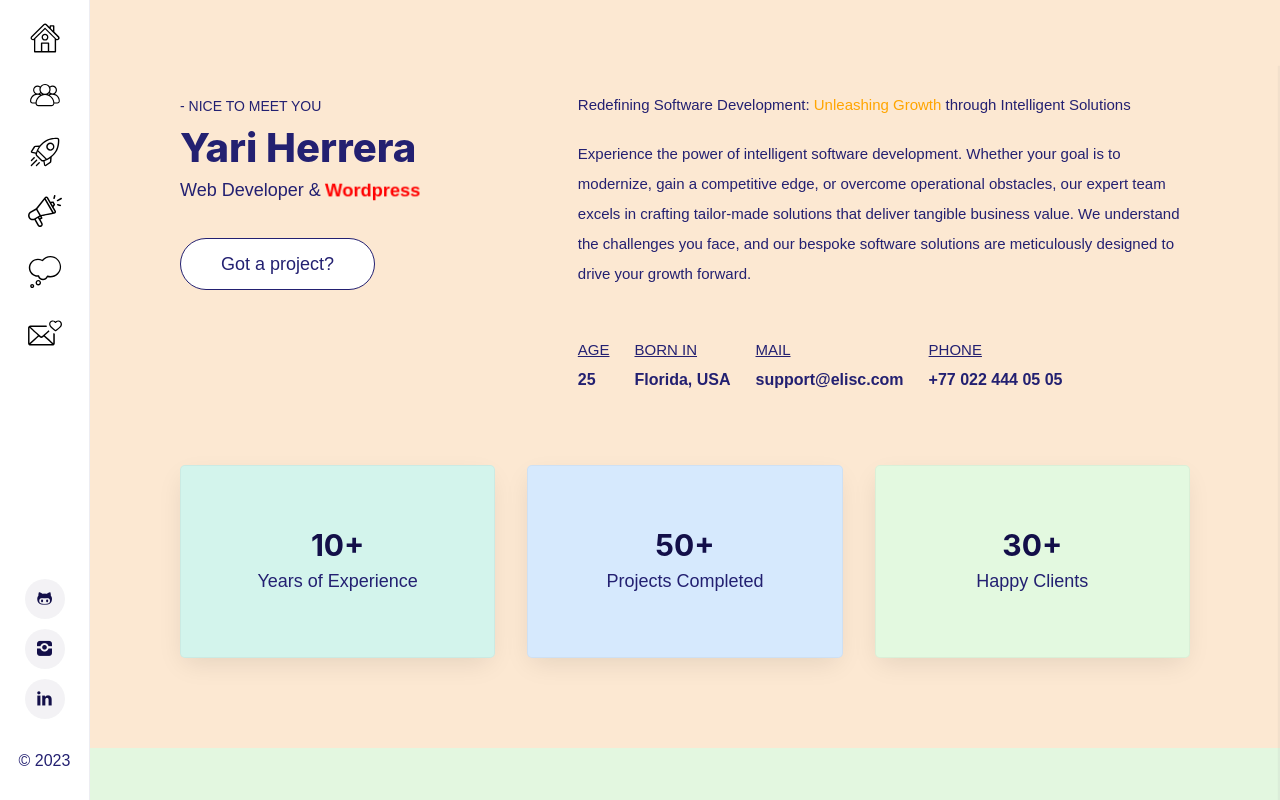
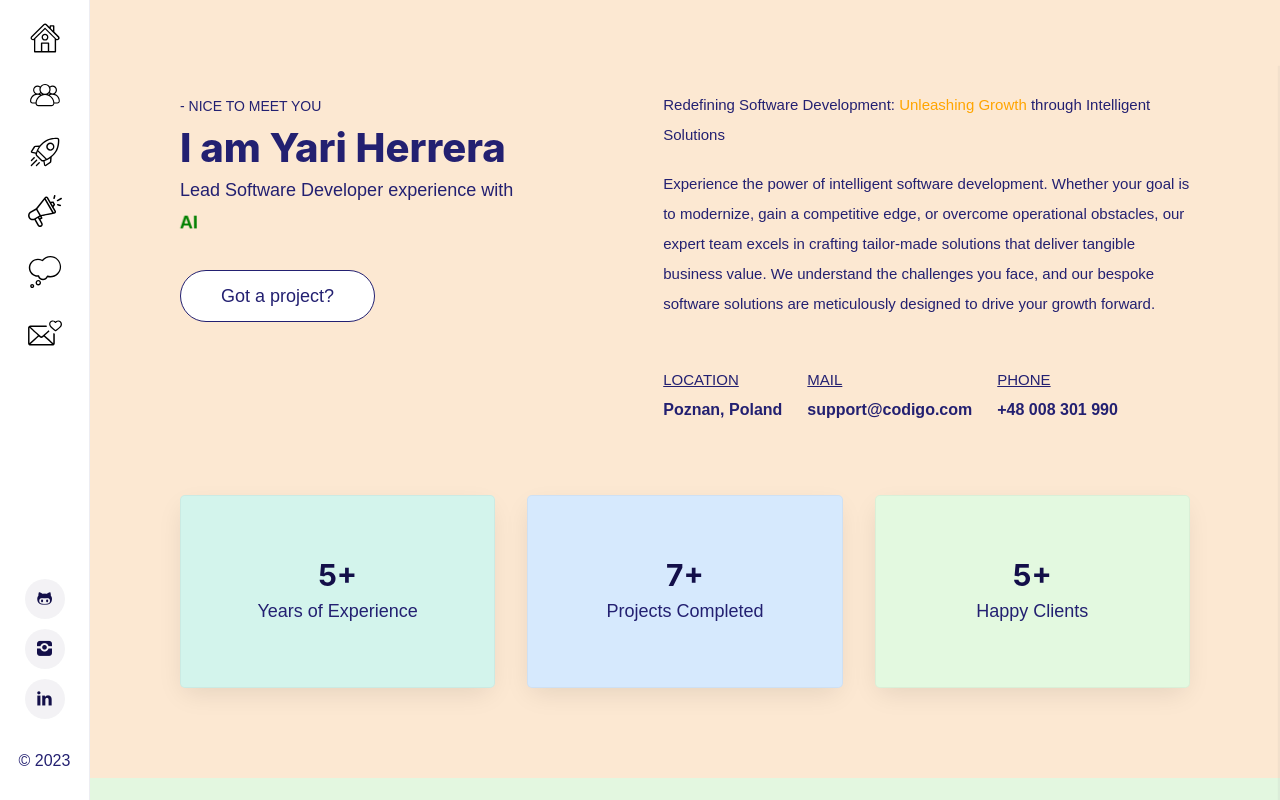
Before and after one commit to Yariandres/nuxt-personal-blog, a Nuxt app: page /about in a window 1280 px wide. Built offline with nearby package versions, Linux system fonts and the light colour scheme; a web font is replaced by a local one.

Commit message:
adding about data obj

```diff
--- a/components/About/Biography.vue
+++ b/components/About/Biography.vue
@@ -1,9 +1,9 @@
 <template>
   <div :class="$style['text-group']">
     <p :class="$style['greetings']">- Nice to meet you</p>
-    <h3 :class="$style['heading']">Yari Herrera</h3>
+    <h3 :class="$style['heading']">I am Yari Herrera</h3>
     <span class="cd-headline rotate-1">
-      <span class="blc">Web Developer &amp; </span>
+      <span class="blc">Lead Software Developer experience with <br /> </span>
       <span class="cd-words-wrapper">
         <b
           :class="[isActive[0] ? 'is-visible' : 'is-hidden']"
@@ -20,6 +20,11 @@
           style="color: red"
           >Wordpress</b
         >
+        <b
+          :class="[isActive[3] ? 'is-visible' : 'is-hidden']"
+          style="color: green"
+          >AI</b
+        >
       </span>
     </span>
   </div>
@@ -31,13 +36,13 @@
 
 <script setup lang="ts">
 import { ref, watchEffect } from "vue";
-const isActive = ref([true, false, false]);
+const isActive = ref([true, false, false, false]);
 
 watchEffect((onInvalidate) => {
   const interval = setInterval(() => {
-    const [first, second, third] = isActive.value;
+    const [first, second, third, forth] = isActive.value;
 
-    isActive.value = [second, third, first];
+    isActive.value = [forth, second, third, first];
   }, 2500);
 
   onInvalidate(() => {
--- a/components/About/Cards.vue
+++ b/components/About/Cards.vue
@@ -1,15 +1,15 @@
 <template>
   <ul :class="$style['cards']">
     <li :class="$style['card']">
-      <h3>10+</h3>
+      <h3>5+</h3>
       <span>Years of Experience</span>
     </li>
     <li :class="$style['card']">
-      <h3>50+</h3>
+      <h3>7+</h3>
       <span>Projects Completed</span>
     </li>
     <li :class="$style['card']">
-      <h3>30+</h3>
+      <h3>5+</h3>
       <span>Happy Clients</span>
     </li>
   </ul>
--- a/components/About/ExperienceCard.vue
+++ b/components/About/ExperienceCard.vue
@@ -3,8 +3,8 @@
     <div :class="$style['card']">
       <button :class="$style['card__btn']" @click="openModal">
         <div :class="$style['card__header']">
-          <p :class="$style['text-orange']">-2018 - Present</p>
-          <p>-Envato Market</p>
+          <p :class="$style['text-orange']">-{{ about.date }}</p>
+          <p>-{{ about.company }}</p>
         </div>
 
         <div :class="$style['flex-gap-16']">
@@ -33,8 +33,8 @@
         alt=""
       />
 
-      <p :class="$style['modal__time']">-2018 - Present</p>
-      <p :class="$style['modal__company']">-Envato Market</p>
+      <p :class="$style['modal__time']">-{{ about.date }}</p>
+      <p :class="$style['modal__company']">-{{ about.company }}</p>
 
       <div :class="$style['modal__description']">
         <p>
@@ -63,6 +63,11 @@
 </template>
 <script setup lang="ts">
 import { ref } from "vue";
+import About from "~/types/about/index";
+
+defineProps<{
+  about: About;
+}>();
 
 const modal = ref<HTMLDialogElement | null>(null);
 const isNotOpen = ref<boolean>(true);
--- a/components/About/InfoList.vue
+++ b/components/About/InfoList.vue
@@ -1,28 +1,23 @@
 <template>
   <ul :class="$style['list']">
     <li :class="$style['list__items']">
-      <span :class="$style['list__items--label']">Age</span>
-      <span :class="$style['list__items--data']">25</span>
-    </li>
-
-    <li :class="$style['list__items']">
-      <span :class="$style['list__items--label']">Born In</span>
+      <span :class="$style['list__items--label']">Location</span>
       <span :class="$style['list__items--data']"
-        ><a href="#">Florida, USA</a></span
+        ><a href="#">Poznan, Poland</a></span
       >
     </li>
 
     <li :class="$style['list__items']">
       <span :class="$style['list__items--label']">Mail</span>
       <span :class="$style['list__items--data']"
-        ><a href="mailto:support@elisc.com">support@elisc.com</a></span
+        ><a href="mailto:support@elisc.com">support@codigo.com</a></span
       >
     </li>
 
     <li :class="$style['list__items']">
       <span :class="$style['list__items--label']">Phone</span>
       <span :class="$style['list__items--data']"
-        ><a href="tel:+77 022 444 05 05">+77 022 444 05 05</a></span
+        ><a href="tel:+48 008 301 990">+48 008 301 990</a></span
       >
     </li>
   </ul>
--- a/components/Services/CardComponent.vue
+++ b/components/Services/CardComponent.vue
@@ -34,7 +34,7 @@
 
 <script lang="ts" setup>
 import { ref } from "vue";
-import Service from "~/types/services";
+import Services from "~/types/services";
 import optDevImg from "~/assets/img/service/web-dev.png";
 import webDevImg from "~/assets/img/service/opt-dev.png";
 import legDevImg from "~/assets/img/service/leg-dev.png";
@@ -46,7 +46,7 @@ const modal = ref<HTMLDialogElement | null>(null);
 const isNotOpen = ref<boolean>(true);
 
 defineProps<{
-  service: Service;
+  service: Services;
   index: number;
 }>();
 
--- a/pages/about/index.vue
+++ b/pages/about/index.vue
@@ -19,19 +19,20 @@
         <p :class="$style['greetings']">- Experience</p>
         <h3 :class="$style['heading']">Everything about me!</h3>
         <div :class="$style['card-row']">
-          <AboutExperienceCard />
-          <AboutExperienceCard />
-          <AboutExperienceCard />
-          <AboutExperienceCard />
-          <AboutExperienceCard />
-          <AboutExperienceCard />
+          <AboutExperienceCard
+            v-for="info in about"
+            :key="info.id"
+            :about="about"
+          />
         </div>
       </div>
     </div>
   </section>
 </template>
 
-<script setup lang="ts"></script>
+<script setup lang="ts">
+import { about } from "~/helpers/about";
+</script>
 
 <style lang="scss" module>
 .container {
--- /dev/null
+++ b/types/about/about.ts
@@ -0,0 +1,8 @@
+export interface About {
+  id: string;
+  date: string;
+  company: string;
+  heading: string;
+  description: string;
+  image_path: string;
+}
--- /dev/null
+++ b/types/about/index.ts
@@ -0,0 +1,2 @@
+import { About } from "./about";
+export default About;
```
Also changed, not shown: helpers/about/index.ts (added, +22 -0 lines), helpers/home/index.js (deleted).
